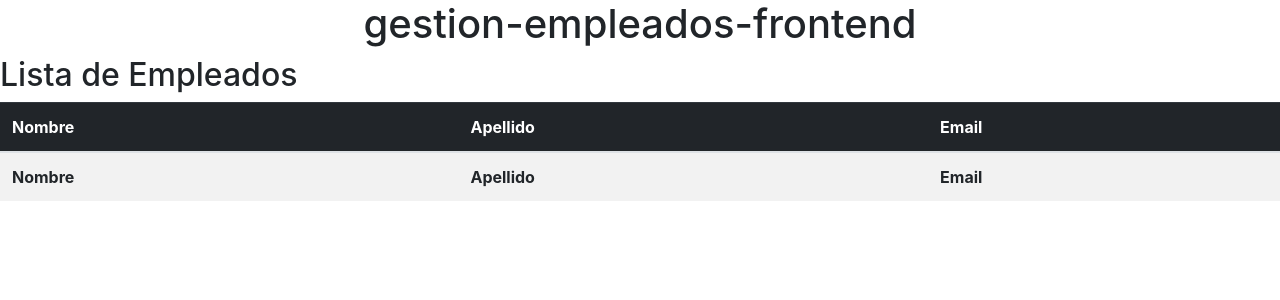
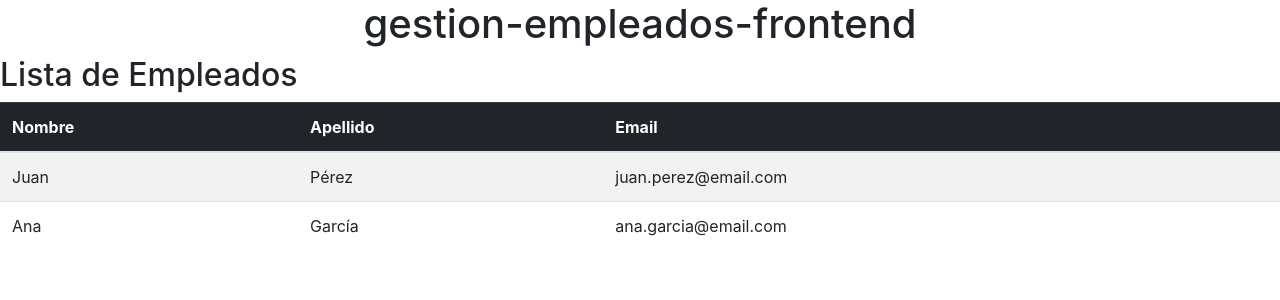
Before and after one commit to Lalu163/gestion-empleados-frontend, an Angular app: page / in a window 1280 px wide. Shown: the top 300 px of the page. Built offline with nearby package versions, Linux system fonts and the light colour scheme.

Commit message:
aplicado ngfor para iterar los datos de prueba

```diff
--- a/src/app/lista-empleados/lista-empleados.component.html
+++ b/src/app/lista-empleados/lista-empleados.component.html
@@ -8,10 +8,10 @@
         </tr>
     </thead>
     <tbody>
-        <tr>
-            <th>Nombre</th>
-            <th>Apellido</th>
-            <th>Email</th>
+        <tr *ngFor= "let empleado of empleados">
+            <td>{{empleado.nombre}}</td>
+            <td>{{empleado.apellido}}</td>
+            <td>{{empleado.email}}</td>
         </tr>
     </tbody>
 </table>
--- a/src/app/lista-empleados/lista-empleados.component.ts
+++ b/src/app/lista-empleados/lista-empleados.component.ts
@@ -1,4 +1,5 @@
 import { Component } from '@angular/core';
+import { Empleado } from '../empleado';
 
 @Component({
   selector: 'app-lista-empleados',
@@ -7,4 +8,21 @@ import { Component } from '@angular/core';
 })
 export class ListaEmpleadosComponent {
 
+  empleados: Empleado[];
+
+  ngOnInit(): void{
+    this.empleados = [{
+      "id":1,
+      "nombre":"Juan",
+      "apellido": "Pérez",
+      "email": "juan.perez@email.com"
+    },
+  {
+      "id":2,
+      "nombre":"Ana",
+      "apellido": "García",
+      "email": "ana.garcia@email.com"
+  }];
+  }
+
 }
```
